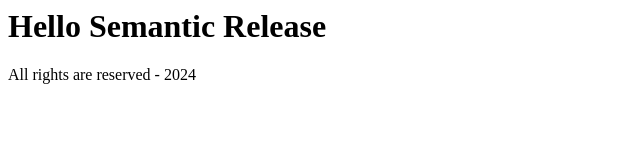
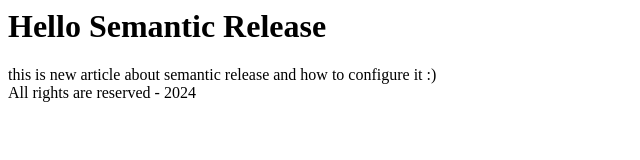
Before and after one commit to sahand291/semantic-release-gitlab, a website: page index.html in a window 1280 px wide. Shown: the whole page, without its empty margins (0-640 px from the left). Drawn offline with Linux system fonts and the light colour scheme.

Commit message:
feat(index): new article about semantic release

```diff
--- a/index.html
+++ b/index.html
@@ -7,6 +7,9 @@
 			<h1>Hello Semantic Release</h1>
 		</header>
 		<main>
+			<article>
+				this is new article about semantic release and how to configure it :)
+			<article>
 		</main>
 		<footer>
 			All rights are reserved - 2024
```
